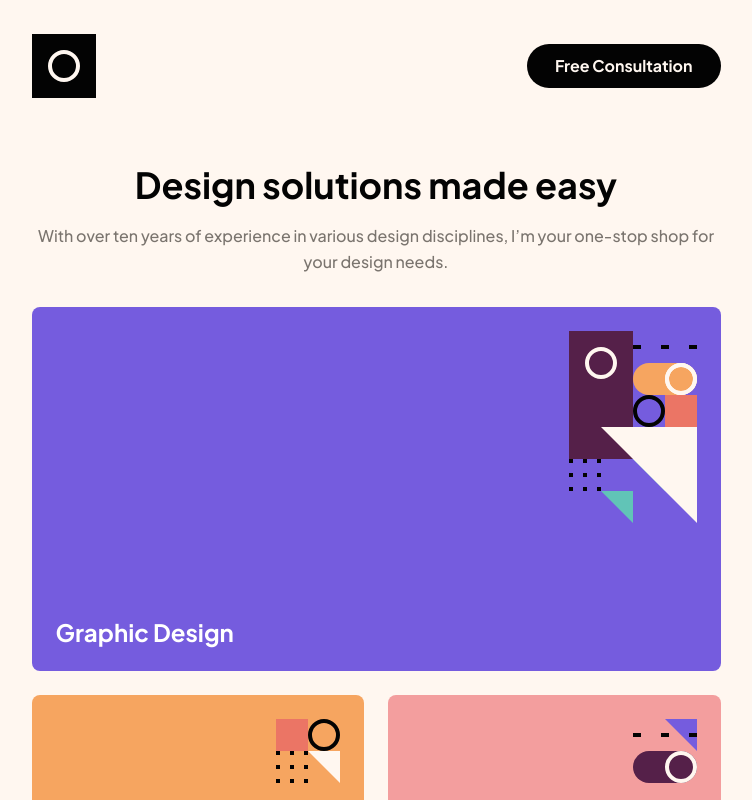
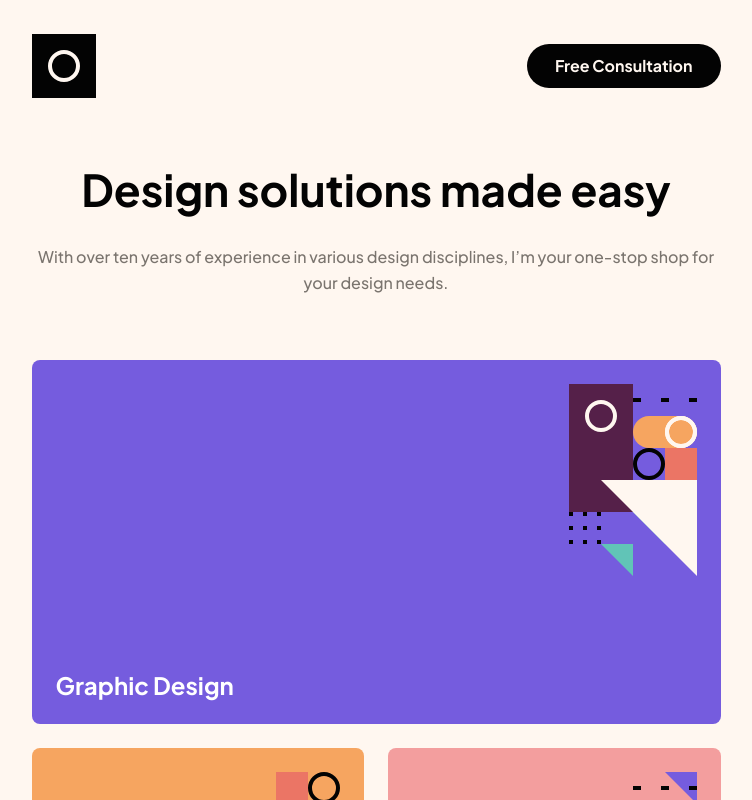
Before and after one commit to richieAiello/mock-design-portfolio, a React (Vite) app: page / in a window 1280 px wide. Shown: the top 800 px of the page, without its empty margins (264-1016 px from the left). Built offline with nearby package versions, Linux system fonts and the light colour scheme.

Commit message:
Styles for Hero.jsx on tablet.

```diff
--- a/src/components/hero/Hero.jsx
+++ b/src/components/hero/Hero.jsx
@@ -1,7 +1,10 @@
 const Hero = props => {
   return (
-    <section className="container text-center mb-8">
-      <h1 className="text-black font-bold text-[2.25rem] leading-[2.835rem] mb-4">
+    <section className="container text-center mb-8 md:mb-16 lg:mb-20">
+      <h1
+        className="text-black font-bold text-[2.25rem] leading-[2.835rem] mb-4
+        md:text-[2.75rem] md:leading-[3.465rem] md:mb-[1.6875rem]"
+      >
         Design solutions made easy
       </h1>
       <p className="text-grey">
```
